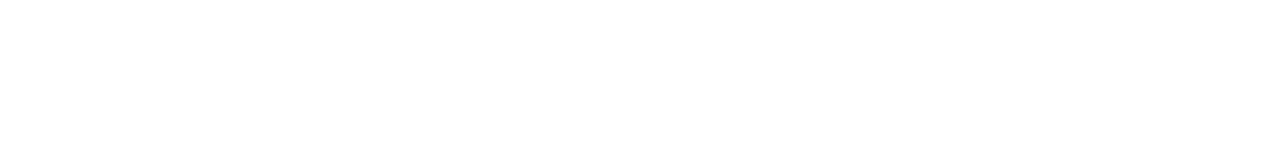
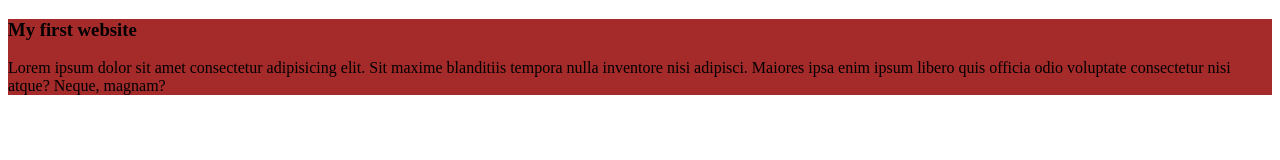
Before and after one commit to rejon5121/my-simple-website, a plain HTML site: page index.html in a window 1280 px wide. Drawn offline with Linux system fonts and the light colour scheme.

Commit message:
added the first blog

```diff
--- a/index.html
+++ b/index.html
@@ -4,8 +4,11 @@
     <meta charset="UTF-8">
     <meta name="viewport" content="width=device-width, initial-scale=1.0">
     <title>My simple website</title>
+    <link rel="stylesheet" href="styles\blog.css">
 </head>
 <body>
-
+    <div><h3>My first website</h3>
+    <p>Lorem ipsum dolor sit amet consectetur adipisicing elit. Sit maxime blanditiis tempora nulla inventore nisi adipisci. Maiores ipsa enim ipsum libero quis officia odio voluptate consectetur nisi atque? Neque, magnam?</p>
+</div>
 </body>
 </html>
--- /dev/null
+++ b/styles/blog.css
@@ -0,0 +1,3 @@
+div{
+    background-color:brown;
+}
```
